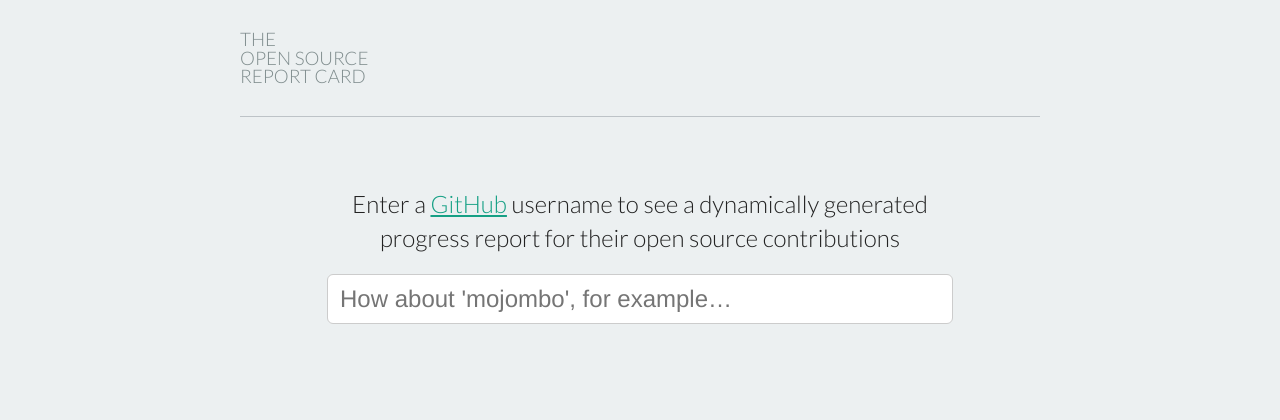
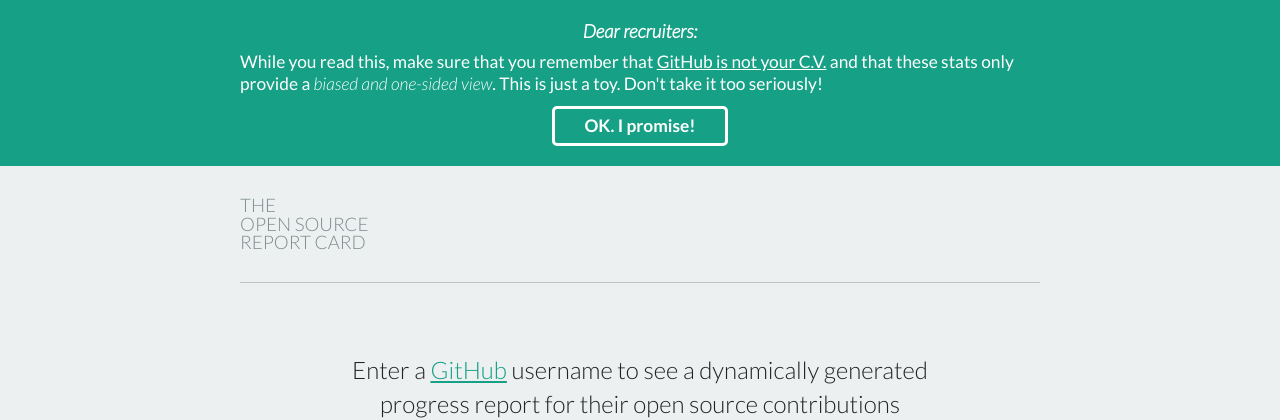
Before and after one commit to dfm/osrc, a Flask app: page / in a window 1280 px wide. Shown: the top 420 px of the page. Run offline with Flask 2, Linux system fonts and the light colour scheme.

Commit message:
adding banner

```diff
--- a/osrc/static/osrc.css
+++ b/osrc/static/osrc.css
@@ -17,6 +17,48 @@ a {
 
 a:hover {
     color: #1ABC9C;
+}
+
+#banner {
+    font-size: 13pt;
+    background-color: #16A085;
+    line-height: 1.3em;
+    color: white;
+    padding: 20px 0;
+}
+
+#banner strong {
+    display: block;
+    text-align: center;
+    font-size: 14pt;
+    font-style: italic;
+    padding: 0 0 8px;
+}
+
+#banner a {
+    color: white;
+}
+
+#banner a:hover {
+    color: white;
+}
+
+#banner .promise {
+    display: block;
+    width: 170px;
+    margin: 10px auto 0;
+    padding: 6px 0;
+    text-align: center;
+    font-weight: bold;
+    text-decoration: none;
+    border: 3px solid white;
+    border-radius: 5px;
+    background-color: none;
+}
+
+#banner .promise:hover {
+    background-color: white;
+    color: #16A085;
 }
 
 pre, code {
--- a/osrc/templates/base.html
+++ b/osrc/templates/base.html
@@ -10,6 +10,17 @@
 
 </head>
 <body>
+
+    <div id="banner">
+        <div class="container">
+            <strong>Dear recruiters:</strong>
+            While you read this, make sure that you remember that
+            <a href="http://blog.jcoglan.com/2013/11/15/why-github-is-not-your-cv/">GitHub is not your C.V.</a>
+            and that these stats only provide a <i>biased and one-sided view</i>.
+            This is just a toy. Don't take it too seriously!
+            <a href="javascript:hide_banner()" class="promise">OK. I promise!</a>
+        </div>
+    </div>
 
     <div class="header">
         <a class="header-title" href="/">The<br>Open Source<br>Report Card</a>
@@ -29,6 +40,25 @@
     </div>
 
     <script src="{{ url_for("static", filename="jquery-1.9.1.min.js") }}"></script>
+    <script>
+
+        function hide_banner () {
+            $("#banner").hide();
+            document.cookie = "osrc_promise=true";
+            return false;
+        }
+
+        $(function () {
+            var cookie = document.cookie,
+                s = cookie.indexOf("osrc_promise="), e;
+            if (s == -1) return;
+            s = cookie.indexOf("=", s) + 1;
+            e = cookie.indexOf(";", s);
+            if (e == -1) e = cookie.length;
+            if (cookie.substring(s, e) === "true") $("#banner").hide();
+        });
+
+    </script>
     {% block scripts %}{% endblock %}
     {% include "analytics.html" ignore missing %}
 
```
